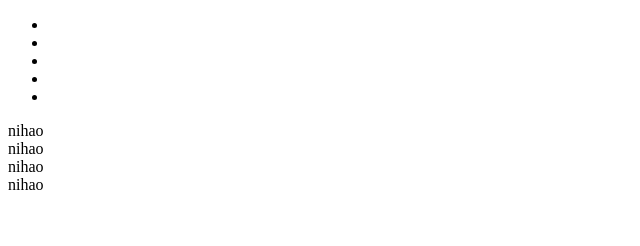
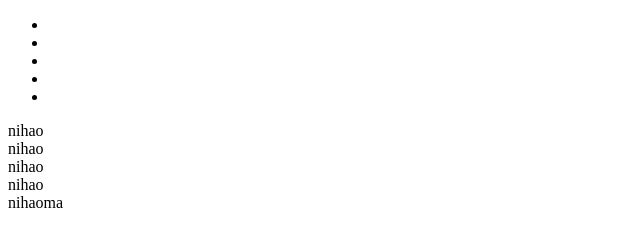
Before and after one commit to Hookjover/2022First-test, a plain HTML site: page index.html in a window 1280 px wide. Shown: the full height of the page, 0-640 px from the left. Drawn offline with Linux system fonts and the light colour scheme.

Commit message:
加了nihaoma进去

```diff
--- a/index.html
+++ b/index.html
@@ -19,5 +19,6 @@
     <div>nihao</div>
     <div>nihao</div>
     <div>nihao</div>
+    <div>nihaoma</div>
 </body>
 </html>
```
